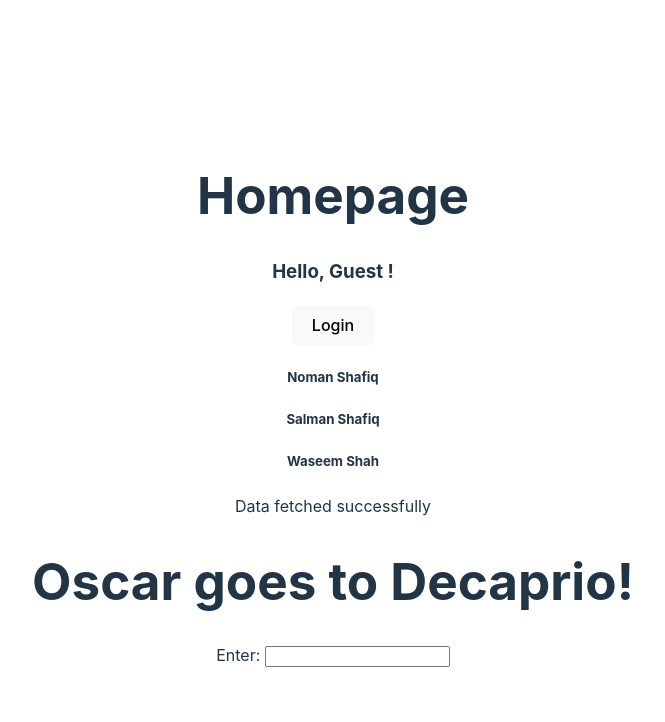
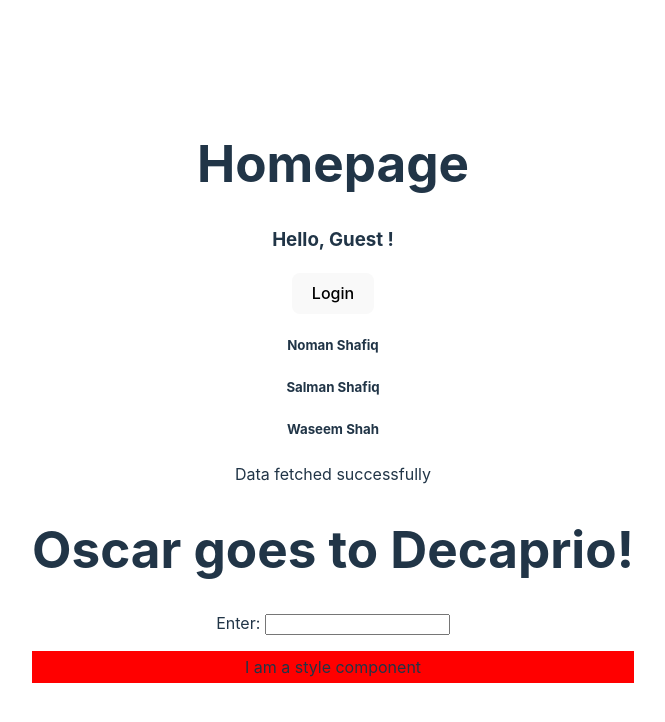
Before and after one commit to M-Usman-Shafique/Typescript, a React (Vite) app: page / in a window 1280 px wide. Shown: the top 722 px of the page, without its empty margins (307-972 px from the left). Built offline with nearby package versions, Linux system fonts and the light colour scheme.

Commit message:
style props

```diff
--- a/src/App.tsx
+++ b/src/App.tsx
@@ -4,6 +4,7 @@ import Greet from "./components/Greet";
 import Heading from "./components/Heading";
 import Oscar from "./components/Oscar";
 import Status from "./components/Status";
+import Style from "./components/Style";
 import Users from "./components/Users";
 
 export default function App() {
@@ -31,6 +32,7 @@ export default function App() {
         <Heading>Oscar goes to Decaprio!</Heading>
       </Oscar>
       <Event />
+      <Style styles={{backgroundColor: 'red', padding: 4}}/>
     </>
   );
 }
--- /dev/null
+++ b/src/components/Style.tsx
@@ -0,0 +1,8 @@
+type styleProps = {
+    styles: React.CSSProperties
+}
+export default function Style(props: styleProps) {
+  return (
+    <p style={props.styles}>I am a style component</p>
+  )
+}
```
